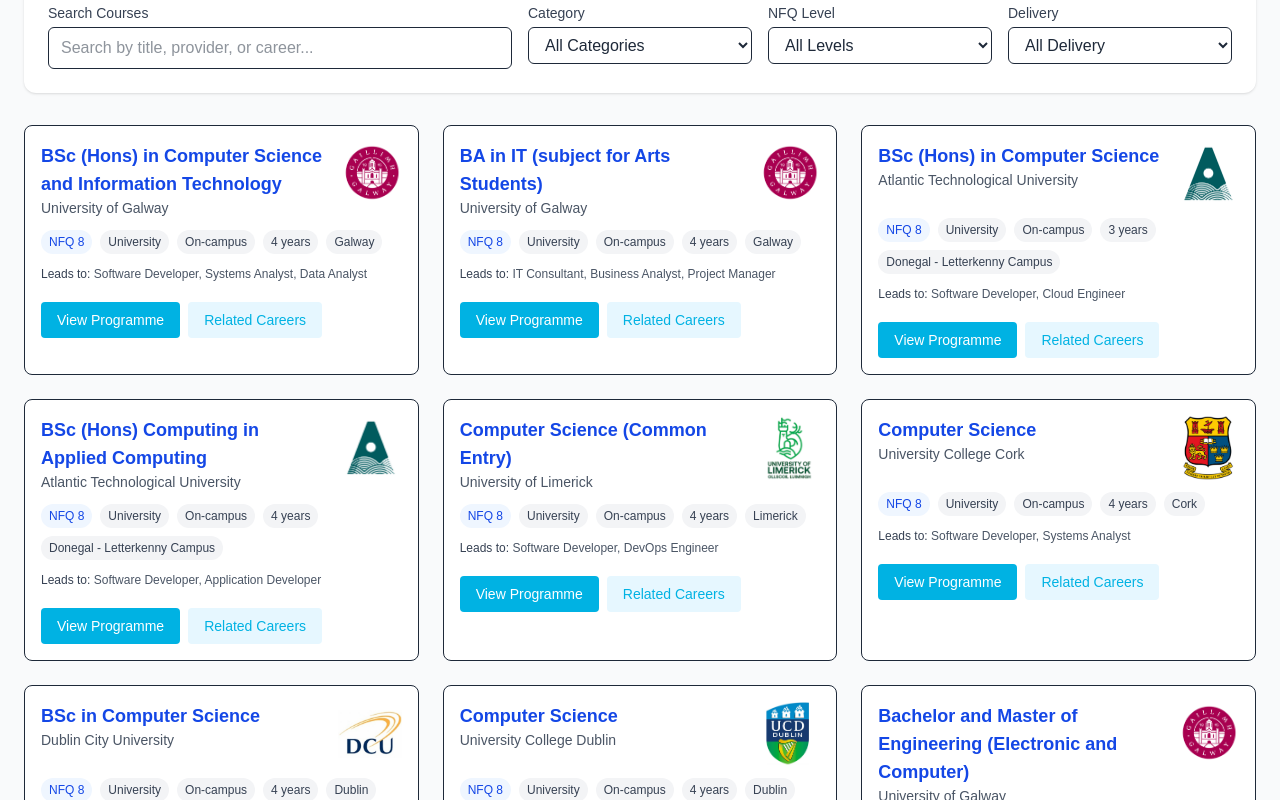
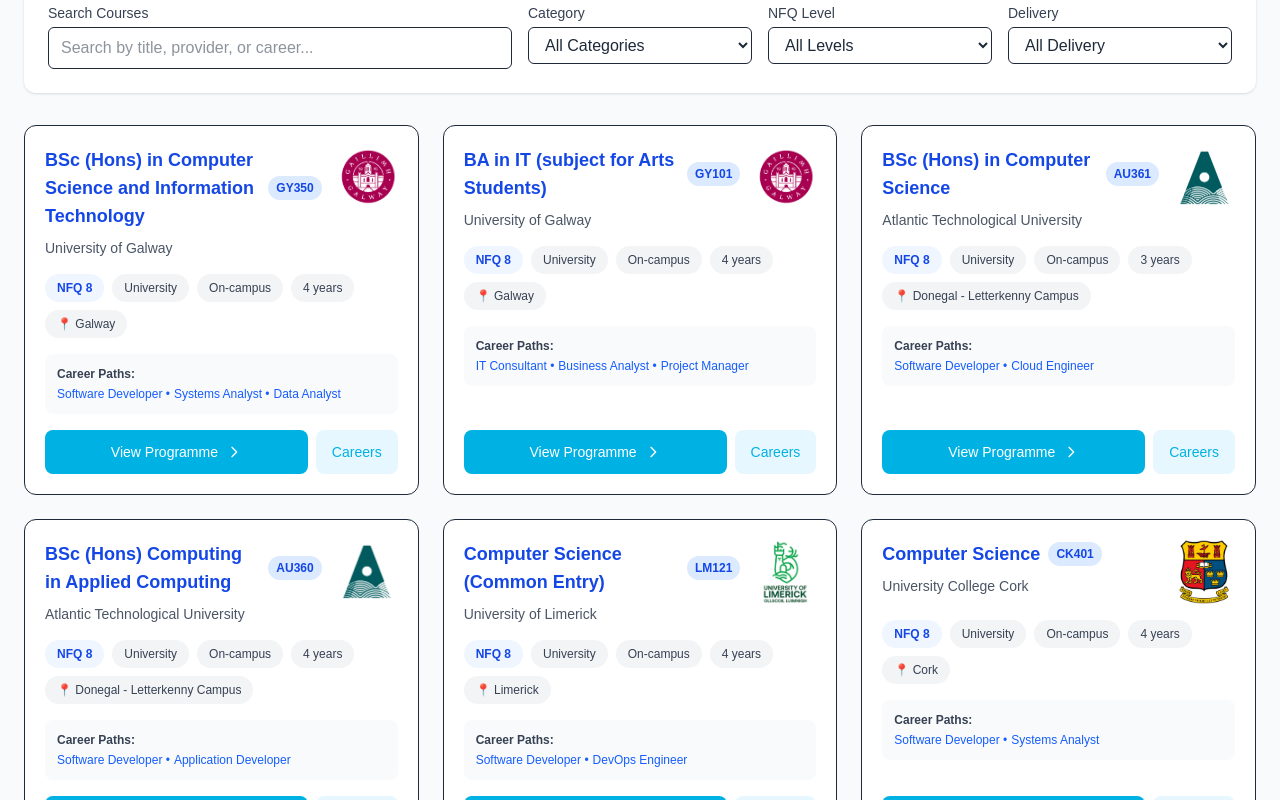
Before and after one commit to CillianCawley7/edutec-website, a Next.js app: page /qualifications in a window 1280 px wide. Shown: the part 1800-2600 px from the top of the page. Built offline with nearby package versions, Linux system fonts and the light colour scheme.

Commit message:
Make careers and qualifications pages ALIVE: staggered scroll animations, card lift effects, image zoom on hover, pulsing hero backgrounds, smooth transitions, and interactive badges

```diff
--- a/src/app/components/CareerCard.tsx
+++ b/src/app/components/CareerCard.tsx
@@ -8,9 +8,13 @@
   description: string;
   imagePlaceholder?: string;
   id?: number;
+  index?: number;
 };
 
-export default function CareerCard({ title, description, imagePlaceholder, id }: CareerCardProps) {
+export default function CareerCard({ title, description, imagePlaceholder, id, index = 0 }: CareerCardProps) {
+  const [isVisible, setIsVisible] = React.useState(false);
+  const cardRef = React.useRef<HTMLDivElement>(null);
+
   // Create URL-friendly slug from title
   const createSlug = (title: string) => {
     return title.toLowerCase().replace(/\s+/g, '-');
@@ -19,24 +23,59 @@
   const careerSlug = createSlug(title);
   const careerUrl = `/careers/${careerSlug}`;
 
+  // Intersection Observer for scroll animations
+  React.useEffect(() => {
+    const observer = new IntersectionObserver(
+      ([entry]) => {
+        if (entry.isIntersecting) {
+          setIsVisible(true);
+        }
+      },
+      { threshold: 0.1 }
+    );
+
+    if (cardRef.current) {
+      observer.observe(cardRef.current);
+    }
+
+    return () => observer.disconnect();
+  }, []);
+
   return (
-    <div className="bg-white rounded-xl shadow-md overflow-hidden hover:shadow-lg transition duration-300">
-      <div className="h-40 w-full overflow-hidden">
+    <div
+      ref={cardRef}
+      className={`bg-white rounded-xl shadow-md overflow-hidden hover:shadow-2xl hover:-translate-y-2 transition-all duration-500 group ${
+        isVisible ? 'opacity-100 translate-y-0' : 'opacity-0 translate-y-10'
+      }`}
+      style={{
+        transitionDelay: `${index * 50}ms`,
+      }}
+    >
+      <div className="h-48 w-full overflow-hidden relative">
         <img
-            src={imagePlaceholder}
-            alt={title}
-            className="object-cover w-full h-full"
+          src={imagePlaceholder}
+          alt={title}
+          className="object-cover w-full h-full group-hover:scale-110 transition-transform duration-500"
         />
-        </div>
-      <div className="p-5">
-        <h2 className="text-xl font-semibold mb-2">{title}</h2>
-        <p className="text-gray-600 text-sm mb-4">{description}</p>
+        {/* Gradient overlay on hover */}
+        <div className="absolute inset-0 bg-gradient-to-t from-blue-900/50 to-transparent opacity-0 group-hover:opacity-100 transition-opacity duration-300"></div>
+      </div>
+      <div className="p-6">
+        <h2 className="text-xl font-semibold mb-3 group-hover:text-blue-600 transition-colors duration-300">
+          {title}
+        </h2>
+        <p className="text-gray-600 text-sm mb-6 line-clamp-3 leading-relaxed">
+          {description}
+        </p>
         <Link
           href={careerUrl}
-          className="inline-block text-white px-4 py-2 rounded hover:opacity-90 text-sm transition"
+          className="inline-flex items-center gap-2 text-white px-6 py-3 rounded-full hover:scale-105 hover:shadow-lg text-sm transition-all duration-300 font-medium"
           style={{backgroundColor: '#00b2e3'}}
         >
           Learn More
+          <svg className="w-4 h-4 group-hover:translate-x-1 transition-transform" fill="none" stroke="currentColor" viewBox="0 0 24 24">
+            <path strokeLinecap="round" strokeLinejoin="round" strokeWidth={2} d="M9 5l7 7-7 7" />
+          </svg>
         </Link>
       </div>
     </div>
--- a/src/app/components/QualificationCard.tsx
+++ b/src/app/components/QualificationCard.tsx
@@ -6,9 +6,13 @@
 
 type Props = {
   qualification: Qualification;
+  index?: number;
 };
 
-export default function QualificationCard({ qualification }: Props) {
+export default function QualificationCard({ qualification, index = 0 }: Props) {
+  const [isVisible, setIsVisible] = React.useState(false);
+  const cardRef = React.useRef<HTMLDivElement>(null);
+
   const {
     id,
     title,
@@ -20,53 +24,113 @@
     duration,
     location,
     outcomes,
+    caoCode,
   } = qualification;
 
+  // Intersection Observer for scroll animations
+  React.useEffect(() => {
+    const observer = new IntersectionObserver(
+      ([entry]) => {
+        if (entry.isIntersecting) {
+          setIsVisible(true);
+        }
+      },
+      { threshold: 0.1 }
+    );
+
+    if (cardRef.current) {
+      observer.observe(cardRef.current);
+    }
+
+    return () => observer.disconnect();
+  }, []);
+
   return (
-    <div className="border rounded-lg p-4 bg-white hover:shadow transition flex flex-col gap-3">
+    <div
+      ref={cardRef}
+      className={`border rounded-xl p-5 bg-white hover:shadow-2xl hover:-translate-y-2 transition-all duration-500 flex flex-col gap-4 group ${
+        isVisible ? 'opacity-100 translate-y-0' : 'opacity-0 translate-y-10'
+      }`}
+      style={{
+        transitionDelay: `${index * 50}ms`,
+      }}
+    >
       <div className="flex items-start justify-between gap-3">
-        <div>
-          <h3 className="text-blue-700 font-semibold text-lg">{title}</h3>
-          <p className="text-sm text-gray-600">{provider}</p>
+        <div className="flex-1">
+          <div className="flex items-center gap-2 mb-2">
+            <h3 className="text-blue-700 font-semibold text-lg group-hover:text-blue-900 transition-colors">
+              {title}
+            </h3>
+            {caoCode && (
+              <span className="px-2 py-1 rounded-full bg-blue-100 text-blue-700 text-xs font-bold">
+                {caoCode}
+              </span>
+            )}
+          </div>
+          <p className="text-sm text-gray-600 font-medium">{provider}</p>
         </div>
         {providerLogo && (
           // eslint-disable-next-line @next/next/no-img-element
-          <img src={providerLogo} alt={`${provider} Logo`} className="w-16 h-16 object-contain flex-shrink-0" />
+          <img
+            src={providerLogo}
+            alt={`${provider} Logo`}
+            className="w-16 h-16 object-contain flex-shrink-0 group-hover:scale-110 transition-transform duration-300"
+          />
         )}
       </div>
 
       <div className="flex flex-wrap gap-2 text-xs">
         {nfqLevel && (
-          <span className="px-2 py-1 rounded-full bg-blue-50 text-blue-700">NFQ {nfqLevel}</span>
+          <span className="px-3 py-1.5 rounded-full bg-blue-50 text-blue-700 font-semibold hover:bg-blue-100 transition-colors">
+            NFQ {nfqLevel}
+          </span>
         )}
-        <span className="px-2 py-1 rounded-full bg-gray-100 text-gray-700">{pathway}</span>
-        <span className="px-2 py-1 rounded-full bg-gray-100 text-gray-700">{delivery}</span>
-        <span className="px-2 py-1 rounded-full bg-gray-100 text-gray-700">{duration}</span>
+        <span className="px-3 py-1.5 rounded-full bg-gray-100 text-gray-700 font-medium hover:bg-gray-200 transition-colors">
+          {pathway}
+        </span>
+        <span className="px-3 py-1.5 rounded-full bg-gray-100 text-gray-700 font-medium hover:bg-gray-200 transition-colors">
+          {delivery}
+        </span>
+        <span className="px-3 py-1.5 rounded-full bg-gray-100 text-gray-700 font-medium hover:bg-gray-200 transition-colors">
+          {duration}
+        </span>
         {location && (
-          <span className="px-2 py-1 rounded-full bg-gray-100 text-gray-700">{location}</span>
+          <span className="px-3 py-1.5 rounded-full bg-gray-100 text-gray-700 font-medium hover:bg-gray-200 transition-colors">
+            📍 {location}
+          </span>
         )}
       </div>
 
       {outcomes?.length > 0 && (
-        <div className="text-xs text-gray-600">
-          <span className="font-medium text-gray-700">Leads to:</span> {outcomes.slice(0, 3).join(', ')}
+        <div className="text-xs text-gray-600 bg-gray-50 p-3 rounded-lg">
+          <span className="font-semibold text-gray-700">Career Paths:</span>
+          <div className="mt-1 flex flex-wrap gap-1">
+            {outcomes.slice(0, 3).map((outcome, i) => (
+              <span key={i} className="text-blue-600">
+                {outcome}{i < Math.min(outcomes.length, 3) - 1 ? ' •' : ''}
+              </span>
+            ))}
+          </div>
         </div>
       )}
 
-      <div className="flex gap-2 mt-2">
+      <div className="flex gap-2 mt-auto">
         <Link
           href={`/qualifications/${id}`}
-          className="inline-block text-white px-4 py-2 rounded text-sm font-medium hover:opacity-90 transition"
+          className="flex-1 inline-flex items-center justify-center gap-2 text-white px-4 py-3 rounded-lg text-sm font-medium hover:scale-105 hover:shadow-lg transition-all duration-300"
           style={{backgroundColor: '#00b2e3'}}
         >
           View Programme
+          <svg className="w-4 h-4 group-hover:translate-x-1 transition-transform" fill="none" stroke="currentColor" viewBox="0 0 24 24">
+            <path strokeLinecap="round" strokeLinejoin="round" strokeWidth={2} d="M9 5l7 7-7 7" />
+          </svg>
         </Link>
         <Link
           href={`/careers`}
-          className="inline-block px-4 py-2 rounded text-sm font-medium transition"
+          className="px-4 py-3 rounded-lg text-sm font-medium transition-all duration-300 hover:scale-105"
           style={{color: '#00b2e3', backgroundColor: '#e6f7ff'}}
         >
-          Related Careers
+          Careers
         </Link>
       </div>
     </div>
--- a/src/app/qualifications/page.tsx
+++ b/src/app/qualifications/page.tsx
@@ -48,11 +48,18 @@
       <Navbar />
       <main className="pt-0 min-h-screen bg-white text-gray-800">
 
-        {/* Hero Section */}
-        <section className="text-white py-16" style={{background: 'linear-gradient(135deg, #00b2e3 0%, #0099c7 100%)'}}>
-          <div className="max-w-6xl mx-auto px-6">
-            <h1 className="text-4xl md:text-5xl font-bold mb-6">Tech Qualifications</h1>
-            <p className="text-xl md:text-2xl max-w-4xl text-blue-100">
+        {/* Hero Section with animations */}
+        <section className="text-white py-16 relative overflow-hidden" style={{background: 'linear-gradient(135deg, #00b2e3 0%, #0099c7 100%)'}}>
+          {/* Animated background shapes */}
+          <div className="absolute inset-0 overflow-hidden opacity-10">
+            <div className="absolute top-10 right-10 w-72 h-72 bg-white rounded-full blur-3xl animate-pulse"></div>
+            <div className="absolute bottom-10 left-10 w-96 h-96 bg-white rounded-full blur-3xl animate-pulse" style={{animationDelay: '1s'}}></div>
+            <div className="absolute top-1/2 left-1/2 w-64 h-64 bg-white rounded-full blur-3xl animate-pulse" style={{animationDelay: '0.5s'}}></div>
+          </div>
+
+          <div className="max-w-6xl mx-auto px-6 relative z-10">
+            <h1 className="text-4xl md:text-5xl font-bold mb-6 animate-fade-in">Tech Qualifications</h1>
+            <p className="text-xl md:text-2xl max-w-4xl text-blue-100 animate-fade-in-delay">
               Discover comprehensive tech education pathways across Ireland's leading universities and institutions.
               From Computer Science to AI, find the perfect qualification to launch your tech career.
             </p>
@@ -249,10 +256,10 @@
               </div>
             </div>
 
-            {/* Results */}
+            {/* Results with staggered animations */}
             <div className="grid gap-6 md:grid-cols-2 lg:grid-cols-3">
-              {filtered.map((q) => (
-                <QualificationCard key={q.id} qualification={q} />
+              {filtered.map((q, index) => (
+                <QualificationCard key={q.id} qualification={q} index={index} />
               ))}
               {filtered.length === 0 && (
                 <div className="col-span-full text-center py-12">
@@ -297,6 +304,29 @@
 
       </main>
       <Footer />
+
+      {/* Add custom CSS for animations */}
+      <style jsx>{`
+        @keyframes fadeIn {
+          from {
+            opacity: 0;
+            transform: translateY(20px);
+          }
+          to {
+            opacity: 1;
+            transform: translateY(0);
+          }
+        }
+
+        .animate-fade-in {
+          animation: fadeIn 0.8s ease-out forwards;
+        }
+
+        .animate-fade-in-delay {
+          opacity: 0;
+          animation: fadeIn 0.8s ease-out 0.2s forwards;
+        }
+      `}</style>
     </>
   );
 }
```
Also changed, not shown: src/app/careers/page.tsx (+37 -7 lines).
